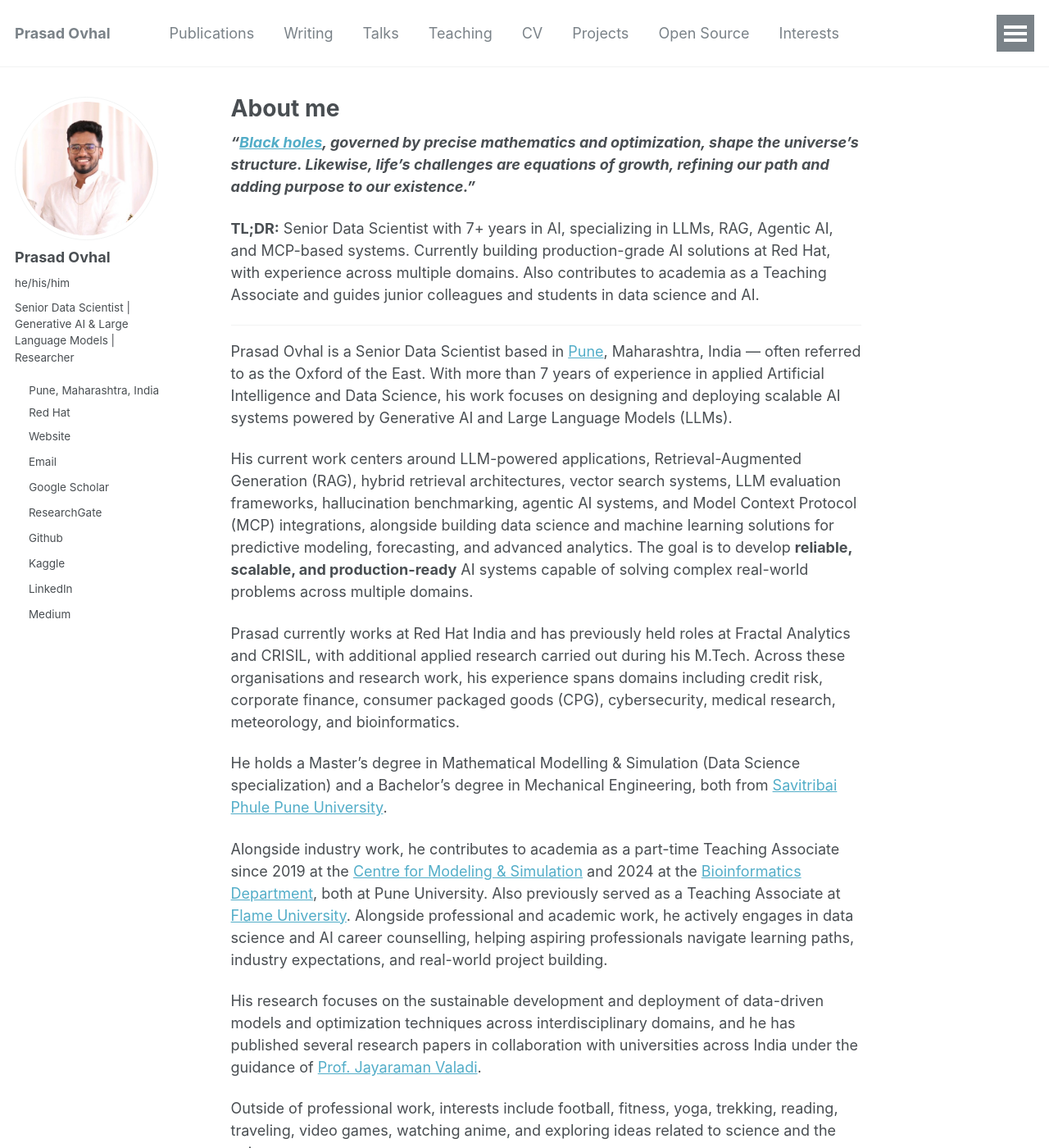
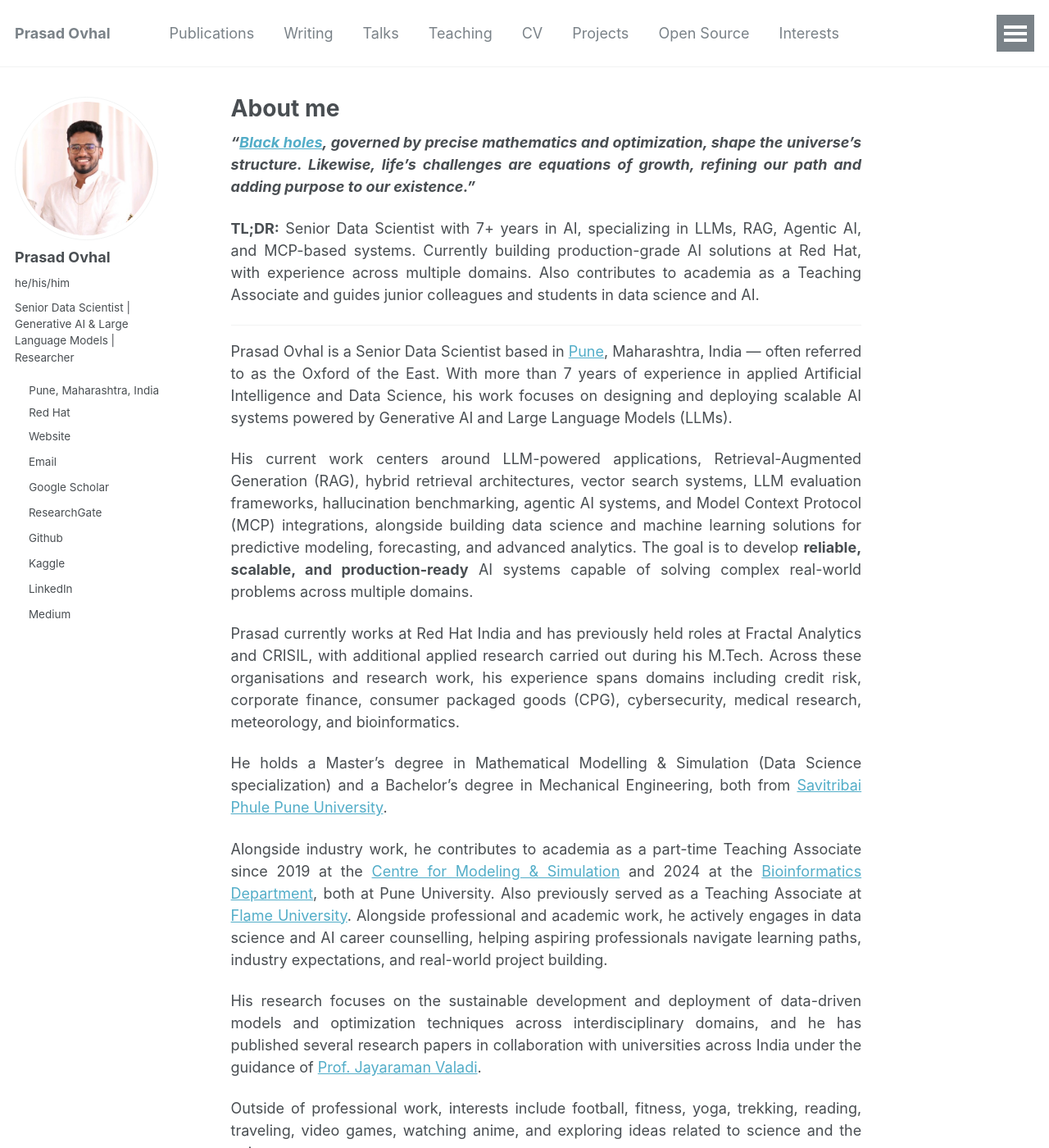
Before and after one commit to prasadovhal/prasadovhal.github.io, a Jekyll site: the page built from _pages/about.md, in a window 1280 px wide and 1400 px high. Shown: the whole window at 82% size. Built offline with Jekyll 4.4.1, drawn with Linux system fonts in a browser that asks for light colours.

Commit message:
text justify

```diff
--- a/_sass/_base.scss
+++ b/_sass/_base.scss
@@ -59,6 +59,14 @@ small, .small {
 
 p {
   margin-bottom: 1.3em;
+}
+
+/* Justify body text across page and archive layouts. */
+.page__content,
+.archive {
+  p, li, dd {
+    text-align: justify;
+  }
 }
 
 u,
```
